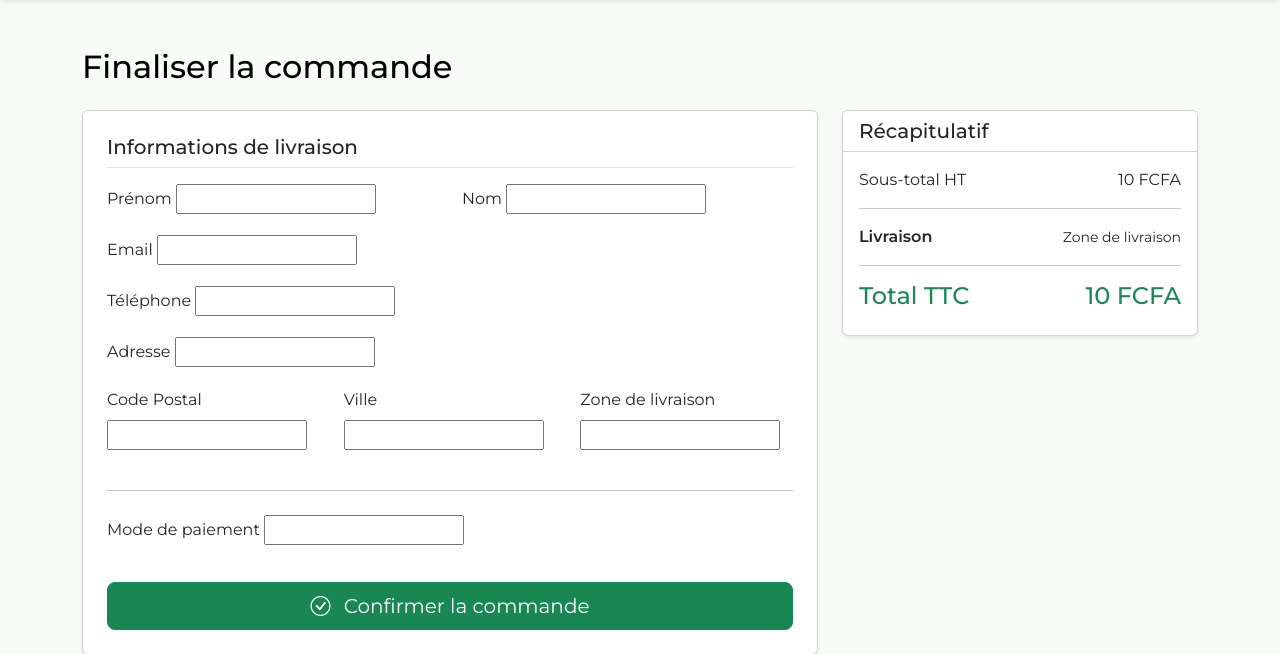
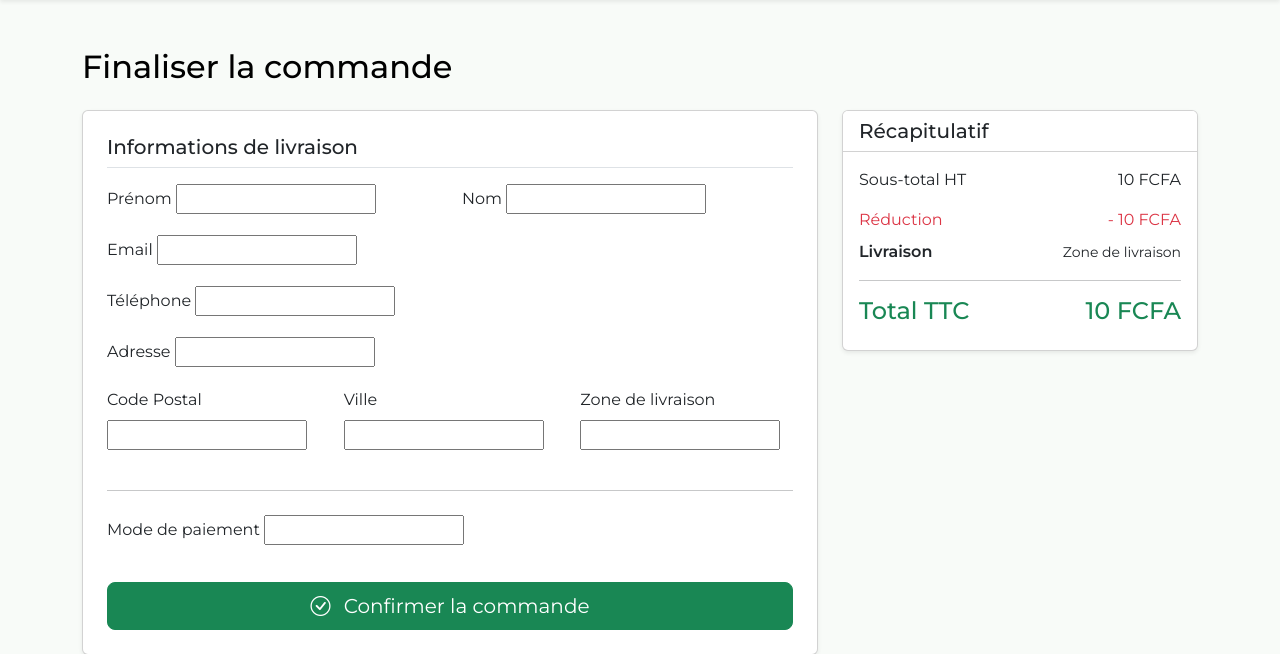
Before and after one commit to ndire92/cind, a Django app: template templates/shop/orders/create.html in a window 1280 px wide. Shown: the part 94-748 px from the top of the page. Run offline with Django 5.2, Linux system fonts and the light colour scheme; the template is opened without the code that fills it: most values are stand-ins (such as "Sample title", 1, 10 or a date in 2020); form fields are guessed from the names that the template uses; some web fonts are replaced.

Commit message:
Update create.html

```diff
--- a/templates/shop/orders/create.html
+++ b/templates/shop/orders/create.html
@@ -4,15 +4,14 @@
     <h2 class="mb-4">Finaliser la commande</h2>
 
     <div class="row">
-        <!-- Formulaire à gauche -->
+        <!-- Formulaire -->
         <div class="col-lg-8">
             <div class="card shadow-sm p-4">
-                <!-- J'ai ajouté un ID au formulaire pour le JS -->
                 <form method="post" id="checkout-form">
                     {% csrf_token %}
 
-                    <!-- Informations personnelles -->
                     <h5 class="mb-3 border-bottom pb-2">Informations de livraison</h5>
+
                     <div class="row">
                         <div class="col-md-6 mb-3">
                             <label class="form-label">Prénom</label>
@@ -54,12 +53,11 @@
                         </div>
                     </div>
 
-                    <!-- ALERTE TRANSPORT -->
+                    <!-- Alerte transport -->
                     <div id="shipping-alert" class="alert alert-warning py-2 px-3 mb-3" style="display: none; border-left: 4px solid #fd7e14;">
                         <small>
                             <i class="bi bi-exclamation-triangle me-1"></i>
-                            <strong>Attention :</strong> Pour les livraisons hors Dakar, l’expédition peut se faire par transport routier ou par avion (GP). Les frais d’envoi sont à la charge du client.
-Pour toute information ou assistance concernant votre commande, n’hésitez pas à nous contacter au +221 77 743 16 98..
+                            Attention pour les livraisons hors Dakar.
                         </small>
                     </div>
 
@@ -70,7 +68,6 @@ Pour toute information ou assistance concernant votre commande, n’hésitez pas
                         {{ form.payment_method }}
                     </div>
 
-                    <!-- Bouton sans onclick inline (géré par le script plus bas) -->
                     <button type="submit" id="btn-submit" class="btn btn-success btn-lg w-100 mt-3">
                         <i class="bi bi-check-circle me-2"></i> Confirmer la commande
                     </button>
@@ -78,7 +75,7 @@ Pour toute information ou assistance concernant votre commande, n’hésitez pas
             </div>
         </div>
 
-        <!-- Récapitulatif à droite -->
+        <!-- Récapitulatif -->
         <div class="col-lg-4 mt-4 mt-lg-0">
             <div class="card shadow-sm position-sticky" style="top: 20px;">
                 <div class="card-header bg-white">
@@ -87,18 +84,30 @@ Pour toute information ou assistance concernant votre commande, n’hésitez pas
                 <div class="card-body">
                     <p class="d-flex justify-content-between">
                         <span>Sous-total HT</span>
-                        <span>{{ total }} FCFA</span>
+                        <span>{{ total|floatformat:0 }} FCFA</span>
+                    </p>
+{% if order.discount_amount > 0 %}
+
+<div class="d-flex justify-content-between text-danger mb-2">
+
+<span>Réduction</span>
+
+<span>- {{ order.discount_amount }} FCFA</span>
+
+</div>
+
+{% endif %}
+
+                    <p class="d-flex justify-content-between">
+                        <span><strong>Livraison</strong></span>
+                        <span id="shipping-cost"><small>Zone de livraison</small></span>
                     </p>
 
                     <hr>
-                    <p class="d-flex justify-content-between">
-                        <span><strong>Livraison </strong></span>
-                        <span id="shipping-cost"><small>Zone de livraison</small></span>
-                    </p>
-                    <hr>
+
                     <h4 class="d-flex justify-content-between text-success">
                         <span>Total TTC</span>
-                        <span id="total-price">{{ total }} FCFA</span>
+                        <span id="total-price">{{ total|floatformat:0 }} FCFA</span>
                     </h4>
                 </div>
             </div>
@@ -106,24 +115,26 @@ Pour toute information ou assistance concernant votre commande, n’hésitez pas
     </div>
 </div>
 {% endblock %}
+
 {% block scripts %}
 <script>
-    // 1. Gestion du bouton de soumission
 const checkoutForm = document.getElementById('checkout-form');
 const submitBtn = document.getElementById('btn-submit');
 
-    checkoutForm.addEventListener('submit', function() {
+if (checkoutForm) {
+    checkoutForm.addEventListener('submit', function () {
         submitBtn.disabled = true;
         submitBtn.innerHTML = '<span class="spinner-border spinner-border-sm me-2"></span> Traitement en cours...';
     });
+}
 
-    // 2. Gestion du calcul dynamique
 const zoneSelect = document.getElementById('id_zone');
 const shippingDisplay = document.getElementById('shipping-cost');
 const totalDisplay = document.getElementById('total-price');
 const shippingAlert = document.getElementById('shipping-alert');
 
-    const subtotal = parseFloat("{{ total }}");
+const subtotal = parseFloat("{{ total|default:0 }}");
+const discount = parseFloat("{{ discount|default:0 }}");
 
 function updateTotals() {
     const zoneCode = zoneSelect.value;
@@ -133,68 +144,28 @@ Pour toute information ou assistance concernant votre commande, n’hésitez pas
         .then(response => response.json())
         .then(data => {
             const shipping = parseFloat(data.cost) || 0;
+            const total = subtotal + shipping - discount;
 
-                // Calcul du total SANS TVA
-                const total = subtotal + shipping;
-
-                // --- AFFICHAGE PRIX LIVRAISON ---
-                               // --- AFFICHAGE PRIX LIVRAISON (MODIFIÉ) ---
-                if (shipping === 0) {
-                    // Ajout de 'text-end' pour aligner à droite et 'd-block' pour l'espace
-                    shippingDisplay.innerHTML = '<span class="text-success fw-bold text-end d-block">Les frais d\'envoi sont à la charge du client</span>';
-                } else {
-                    shippingDisplay.textContent = shipping.toFixed(0) + ' FCFA';
-                }
-
-                // Mise à jour du total
+            shippingDisplay.textContent = shipping === 0 ? 'Les frais d\'envoi sont à la charge du client' : shipping.toFixed(0) + ' FCFA';
             totalDisplay.textContent = total.toFixed(0) + ' FCFA';
 
-                // --- LOGIQUE ALERTE ---
-                // Liste complète des codes de la région Dakar (Centre + Banlieue)
-                const zones_dakar = [
-                    // Centre
-                    "DAKAR_PLATEAU", "MEDINA", "FANN_POINT_E_AMITIE", "FASS_COLOBANE",
-                    "GRAND_DAKAR", "BISCUTERIE", "HLM", "DIEUPPEUL_DERKLE",
-                    "LIBERTE", "CAMBERENE", "PARCELLES_ASSAINIES", "YOFF", "OUAKAM", "NGOR",
-                    "PATTE_D_OIE", "HANN_BEL_AIR", "SICAP_LIBERTE", "GRAND_YOFF", "MBAO",
-                    // Pikine & Guédiawaye
-                    "PIKINE_NORD", "PIKINE_OUEST", "PIKINE_EST", "PIKINE_SUD",
-                    "THIAROYE_SUR_MER", "THIAROYE_GUEDEYE", "DJIDDAH_THIAROYE_KAO",
-                    "YEUMBEUL_NORD", "YEUMBEUL_SUD", "GUEDIAWAYE", "MALIKA", "KEUR_MASSAR",
-                    // Rufisque
-                    "RUFISQUE", "BARGNY", "DIAMNIADIO", "SEBIKHOTANE", "YENE",
-                    "BAMBYLOR", "TIVAOUANE_PEULH", "SENTOBE", "JAXAAY", "DIENDER"
-                ];
+            const zones_dakar = ["DAKAR_PLATEAU","MEDINA","FANN_POINT_E_AMITIE","FASS_COLOBANE","GRAND_DAKAR","BISCUTERIE","HLM","DIEUPPEUL_DERKLE","LIBERTE","CAMBERENE","PARCELLES_ASSAINIES","YOFF","OUAKAM","NGOR","PATTE_D_OIE","HANN_BEL_AIR","SICAP_LIBERTE","GRAND_YOFF","MBAO","PIKINE_NORD","PIKINE_OUEST","PIKINE_EST","PIKINE_SUD","THIAROYE_SUR_MER","THIAROYE_GUEDEYE","DJIDDAH_THIAROYE_KAO","YEUMBEUL_NORD","YEUMBEUL_SUD","GUEDIAWAYE","MALIKA","KEUR_MASSAR","RUFISQUE","BARGNY","DIAMNIADIO","SEBIKHOTANE","YENE","BAMBYLOR","TIVAOUANE_PEULH","SENTOBE","JAXAAY","DIENDER"];
 
             if (zoneCode === "INTERNATIONAL") {
-                    shippingAlert.innerHTML = `
-                        <small>
-                            <i class="bi bi-globe me-1"></i>
-                            <strong>International :</strong><br>
-                            Pour les livraisons hors Sénégal, l’expédition se fait par transport aérien.
-                            Les frais d’envoi sont à la charge du client.<br>
-                            Contactez-nous au +221 77 743 16 98.
-                        </small>`;
-                    shippingAlert.style.display = 'block';
+                shippingAlert.innerHTML = '<small><i class="bi bi-globe me-1"></i> Livraison hors Sénégal par transport aérien. Frais à la charge du client. Contact: +221 77 743 16 98</small>';
+                shippingAlert.style.display = "block";
             } else if (!zones_dakar.includes(zoneCode)) {
-                    shippingAlert.innerHTML = `
-                        <small>
-                            <i class="bi bi-exclamation-triangle me-1"></i>
-                            <strong>Attention :</strong><br>
-                            Pour les livraisons hors Dakar, l’expédition peut se faire par transport routier ou par avion (GP).
-                            Les frais d'envoi sont à la charge du client.<br>
-                            Pour toute information, contactez-nous au +221 77 743 16 98.
-                        </small>`;
-                    shippingAlert.style.display = 'block';
+                shippingAlert.innerHTML = '<small><i class="bi bi-exclamation-triangle me-1"></i> Livraison hors Dakar. Frais à la charge du client. Contact: +221 77 743 16 98</small>';
+                shippingAlert.style.display = "block";
             } else {
-                    shippingAlert.style.display = 'none';
+                shippingAlert.style.display = "none";
             }
         })
-            .catch(error => console.error('Erreur:', error));
+        .catch(error => console.error("Erreur:", error));
 }
 
 if (zoneSelect) {
-        zoneSelect.addEventListener('change', updateTotals);
+    zoneSelect.addEventListener("change", updateTotals);
     if (zoneSelect.value) updateTotals();
 }
 </script>
```
Lines whose indentation alone changed are shown as unchanged.
